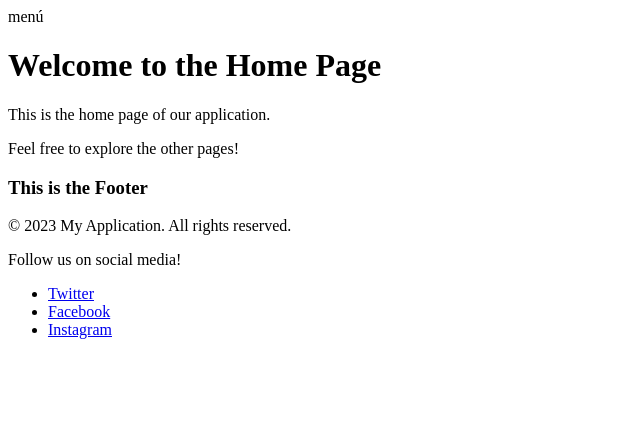
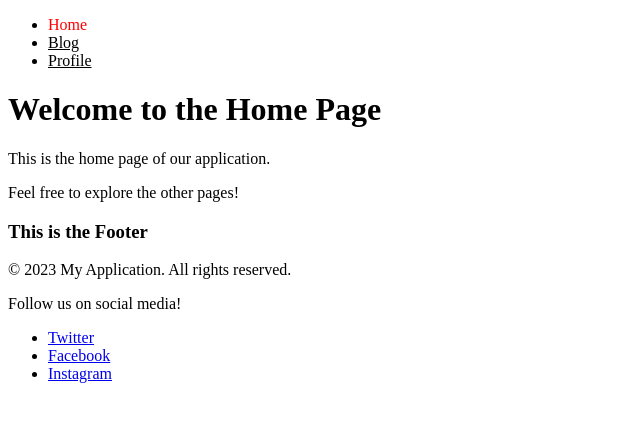
Before and after one commit to SuKuShaing/Curso-de-React-Router-Dom, a React (Vite) app: page / in a window 1280 px wide. Shown: the top 422 px of the page, without its empty margins (0-640 px from the left). Built offline with nearby package versions, Linux system fonts and the light colour scheme.

Commit message:
uso de Link y de NavLink para la creación de menú y la mejor manera de hacerlo

```diff
--- a/src/Menu.jsx
+++ b/src/Menu.jsx
@@ -1,9 +1,60 @@
 import React from "react";
+import { Link, NavLink } from "react-router-dom";
 
 function Menu() {
+    const activeStyle = ({ isActive }) => ({
+        color: isActive ? "red" : "black",
+        textDecoration: isActive ? "none" : "underline",
+    });
+
+    const routes = []
+    routes.push({ to: "/", text: "Home" });
+    routes.push({ to: "/blog", text: "Blog" });
+    routes.push({ to: "/profile", text: "Profile" });
+
     return (
         <nav className="menu">
-            menú
+            <ul>
+                {/* <li>
+                    <Link to="/">Home</Link>
+                </li>
+                <li>
+                    <Link to="/blog">Blog</Link>
+                </li>
+                <li>
+                    <Link to="/profile">Profile</Link>
+                </li> */}
+
+                {/*
+                    La diferencia entre Link y NavLink es que NavLink permite aplicar estilos a los enlaces activos.
+                */}
+
+                {/* <li>
+                    <NavLink
+                        // className={({ isActive }) => (isActive ? "active" : "")}
+                        // style={({ isActive }) => (isActive ? { color: "red" } : {})}
+                        style={activeStyle}
+                        to="/">Home</NavLink>
+                </li>
+                <li>
+                    <NavLink
+                        style={activeStyle}
+                        to="/blog">Blog</NavLink>
+                </li>
+                <li>
+                    <NavLink
+                        style={activeStyle}
+                        to="/profile">Profile</NavLink>
+                </li> */}
+
+                {routes.map((route, index) => (
+                    <li key={index}>
+                        <NavLink
+                            style={activeStyle}
+                            to={route.to}>{route.text}</NavLink>
+                    </li>
+                ))}
+            </ul>
         </nav>
     );
 }
```
